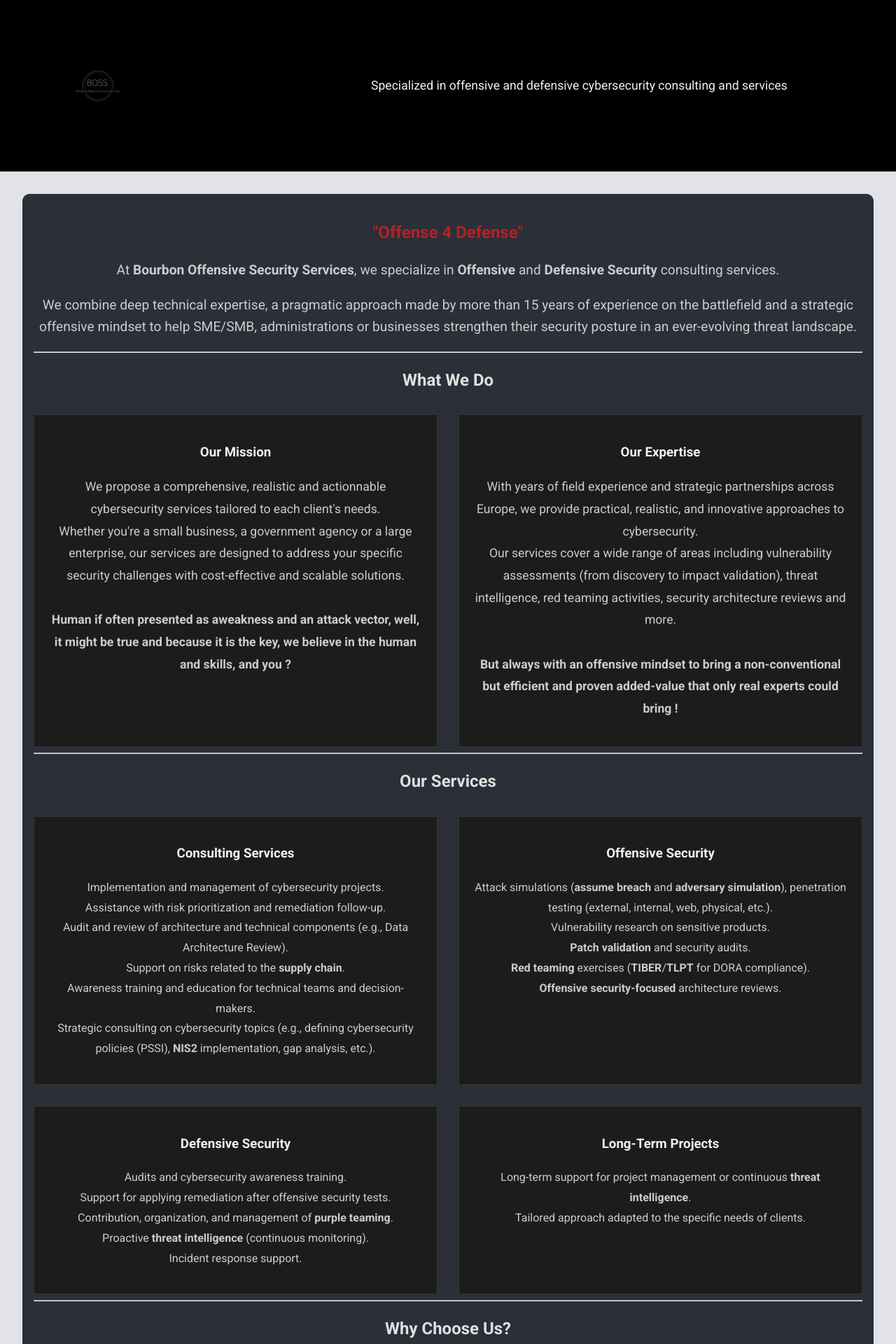
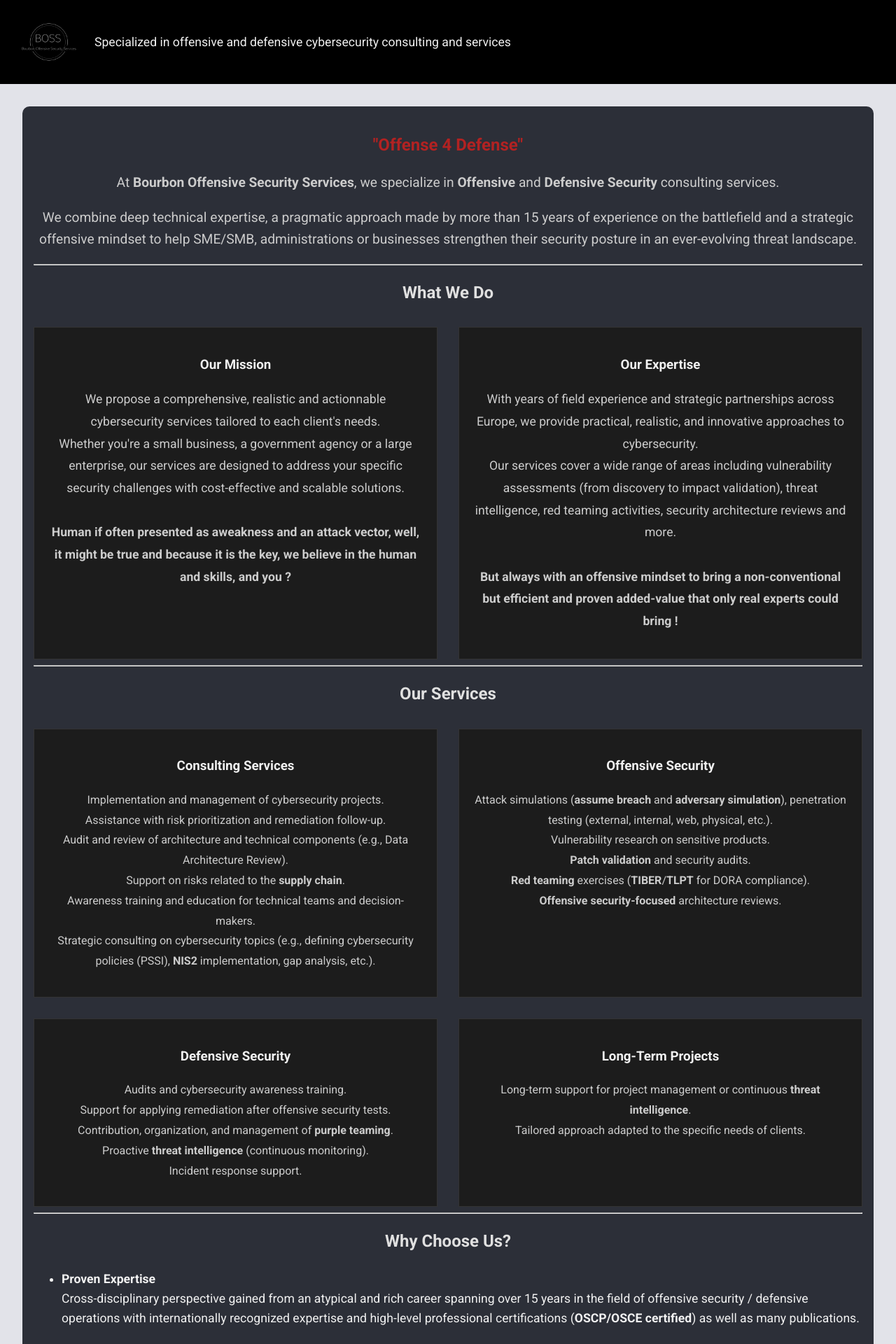
Before and after one commit to kmkz/BOSS.github.io, a Jekyll site: the page built from index.md, in a window 1280 px wide. Shown: the top 1920 px of the page at 70% size. Built offline with Jekyll 4.4.1, drawn with Linux system fonts in a browser that asks for light colours.

Commit message:
css party

```diff
--- a/_layouts/default.html
+++ b/_layouts/default.html
@@ -109,22 +109,23 @@
   display: flex;
   align-items: center;
   justify-content: flex-start;
-  padding: 100px;
+  padding: 10px 20px; /* réduit le "gros" effet */
   background-color: #000000;
 }
 
 .logo {
-  width: 80px;               /* taille visible du logo */
-  height: auto;              /* même hauteur pour un carré */
-  object-fit: contain;         /* rogne pour bien remplir */
-  margin-right: 350px;        /* espace entre logo et titre */
+  width: 100px;
+  height: 100px;
+  object-fit: contain;
+  margin-right: 15px;
 }
 
 .site-title {
-  font-size: 28px;
+  font-size: 24px;
   margin: 0;
   color: #333;
 }
+
 
 
   </style>
```
